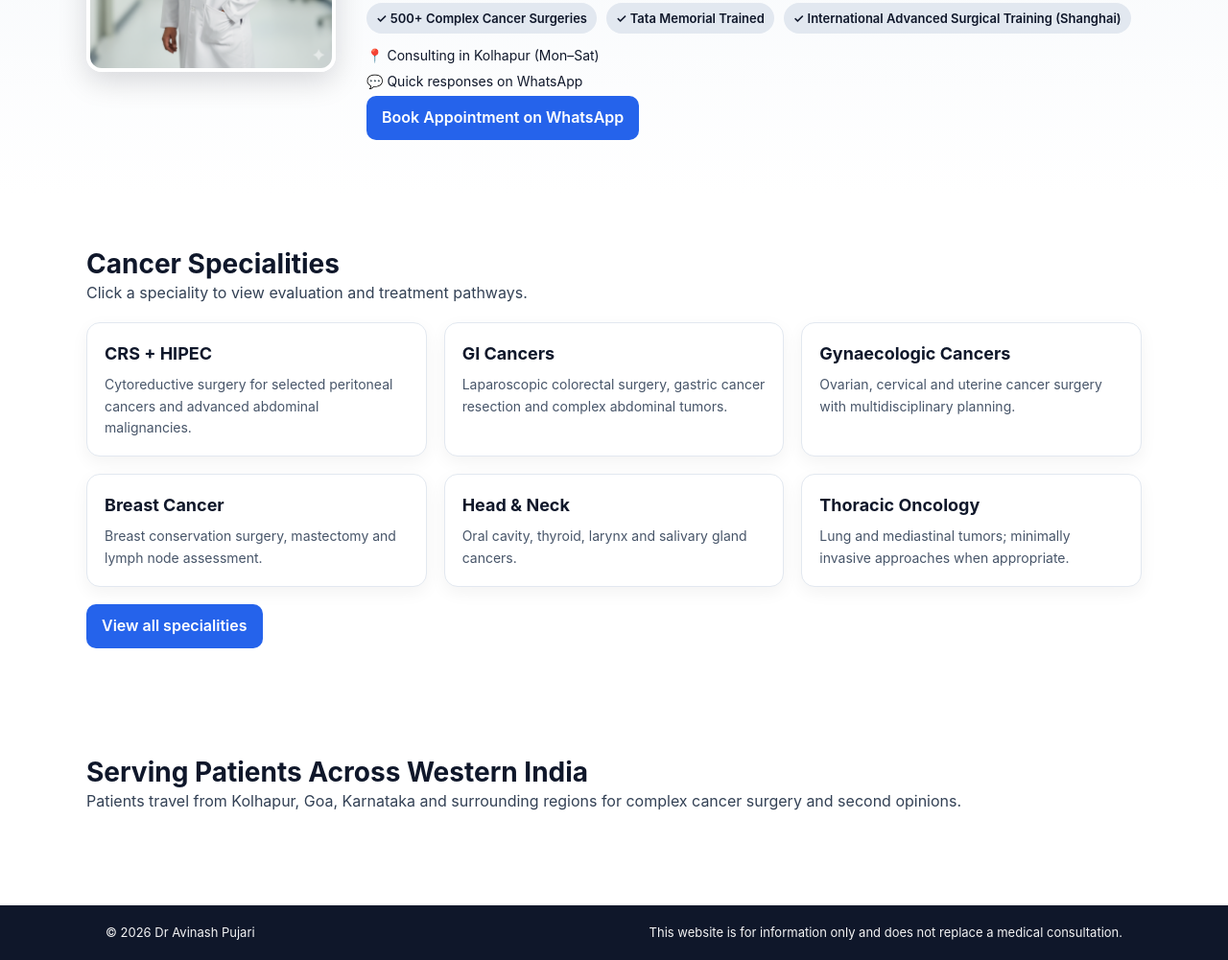
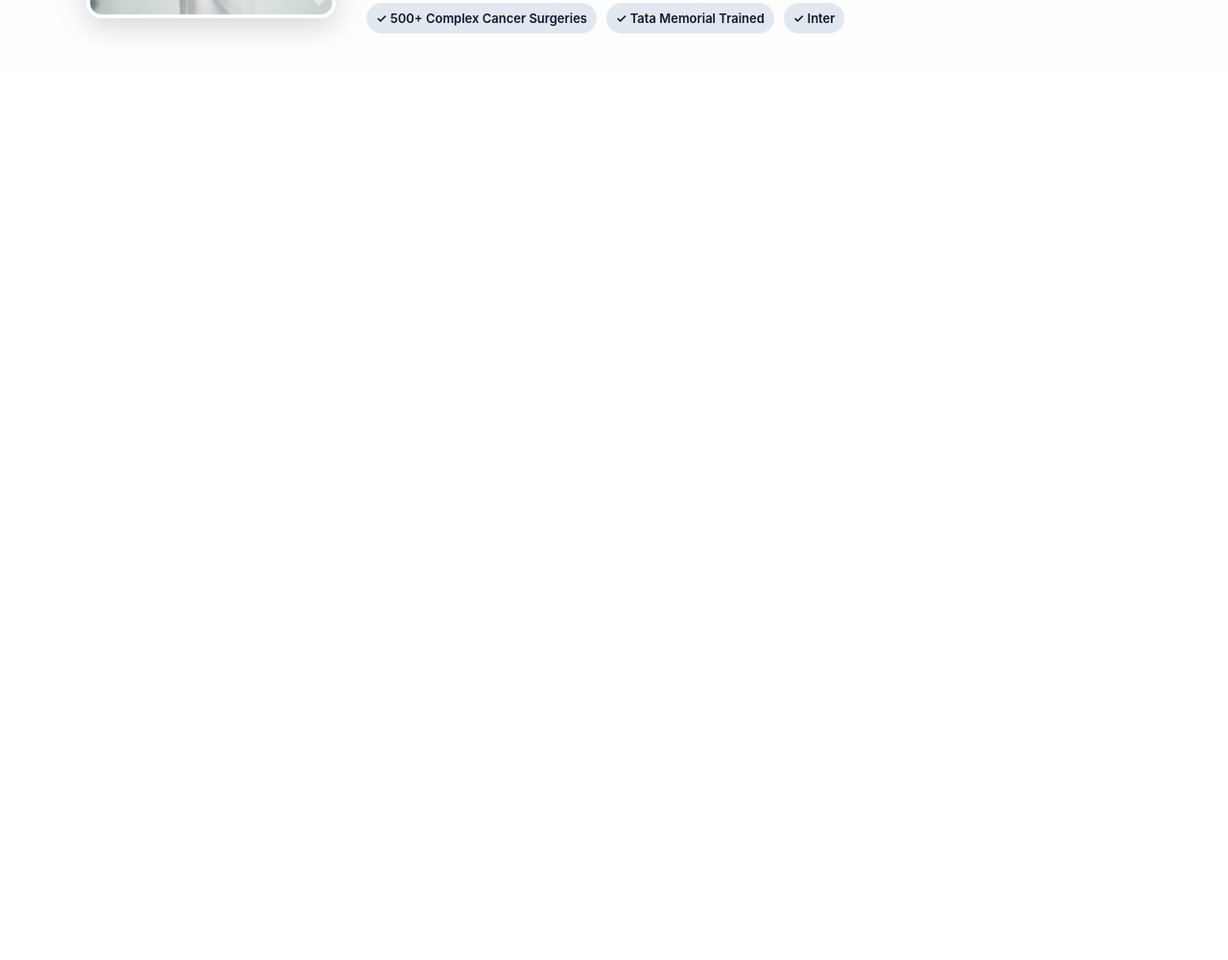
Before and after one commit to drpujariavinash/drpujariavinash.github.io, a plain HTML site: page index.html in a window 1280 px wide. Shown: the part 424-1425 px from the top of the page at 96% size. After the commit the page ends 800 px from the top, so only its background shows below. Drawn offline with Linux system fonts and the light colour scheme.

Commit message:
Update index.html

```diff
--- a/index.html
+++ b/index.html
@@ -57,82 +57,4 @@
       <div class="trust-strip">
         <span>✓ 500+ Complex Cancer Surgeries</span>
         <span>✓ Tata Memorial Trained</span>
-        <span>✓ International Advanced Surgical Training (Shanghai)</span>
-      </div>
-
-      <div class="consult-info">
-        <p>📍 Consulting in Kolhapur (Mon–Sat)</p>
-        <p>💬 Quick responses on WhatsApp</p>
-      </div>
-
-      <a class="btn" href="https://wa.me/919922001548" target="_blank">
-        Book Appointment on WhatsApp
-      </a>
-    </div>
-
-  </div>
-</section>
-
-<section class="section">
-  <div class="container">
-    <h2>Cancer Specialities</h2>
-    <p>Click a speciality to view evaluation and treatment pathways.</p>
-
-    <div class="grid">
-      <a class="card" href="/peritoneal-cancers-hipec.html">
-        <h3>CRS + HIPEC</h3>
-        <p>Cytoreductive surgery for selected peritoneal cancers and advanced abdominal malignancies.</p>
-      </a>
-
-      <a class="card" href="/gi-cancers.html">
-        <h3>GI Cancers</h3>
-        <p>Laparoscopic colorectal surgery, gastric cancer resection and complex abdominal tumors.</p>
-      </a>
-
-      <a class="card" href="/gynec-cancers.html">
-        <h3>Gynaecologic Cancers</h3>
-        <p>Ovarian, cervical and uterine cancer surgery with multidisciplinary planning.</p>
-      </a>
-
-      <a class="card" href="/breast-cancer.html">
-        <h3>Breast Cancer</h3>
-        <p>Breast conservation surgery, mastectomy and lymph node assessment.</p>
-      </a>
-
-      <a class="card" href="/head-neck-cancers.html">
-        <h3>Head & Neck</h3>
-        <p>Oral cavity, thyroid, larynx and salivary gland cancers.</p>
-      </a>
-
-      <a class="card" href="/thoracic-oncology.html">
-        <h3>Thoracic Oncology</h3>
-        <p>Lung and mediastinal tumors; minimally invasive approaches when appropriate.</p>
-      </a>
-    </div>
-
-    <p style="margin-top:18px">
-      <a class="btn" href="/specialities.html">View all specialities</a>
-    </p>
-  </div>
-</section>
-
-<section class="section">
-  <div class="container">
-    <h2>Serving Patients Across Western India</h2>
-    <p>
-      Patients travel from Kolhapur, Goa, Karnataka and surrounding regions for complex cancer surgery and second opinions.
-    </p>
-  </div>
-</section>
-
-</main>
-
-<footer>
-  <div class="foot">
-    <span>© 2026 Dr Avinash Pujari</span>
-    <span>This website is for information only and does not replace a medical consultation.</span>
-  </div>
-</footer>
-
-</body>
-</html>
+        <span>✓ Inter
```
